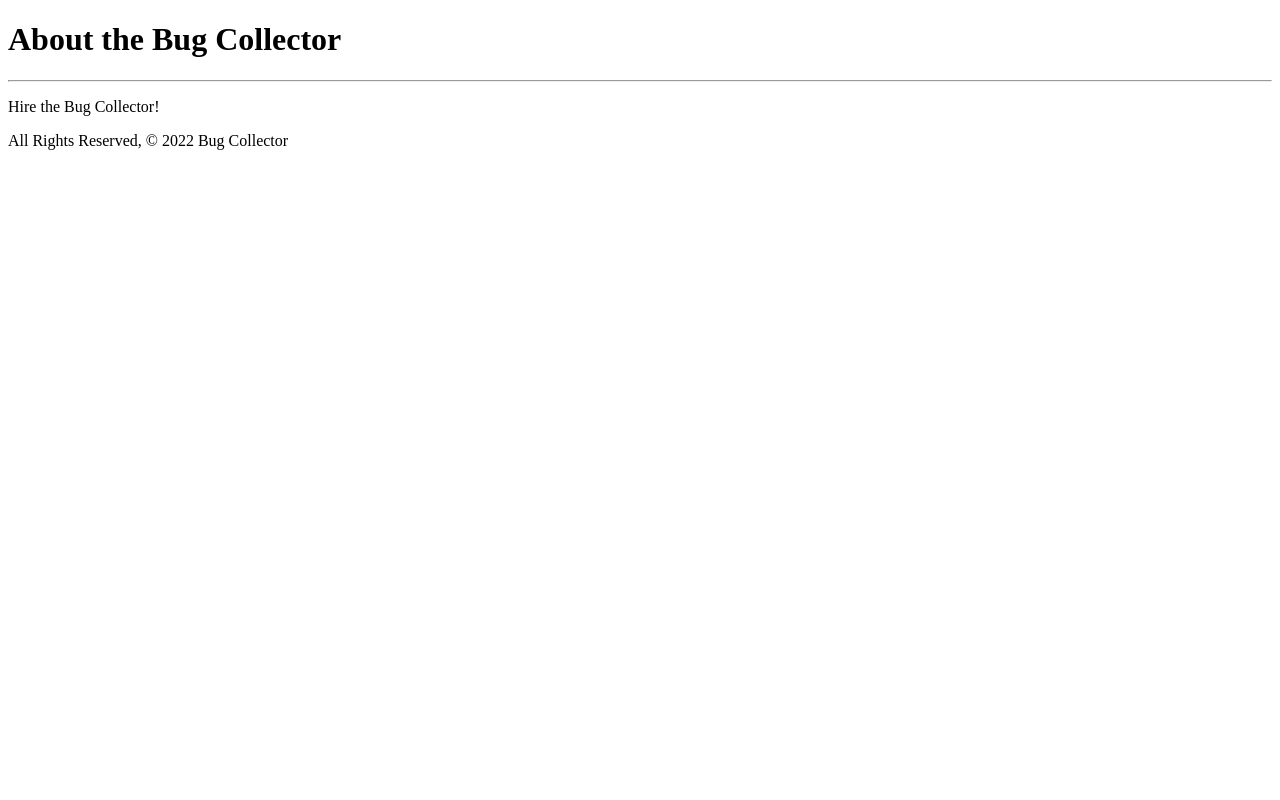
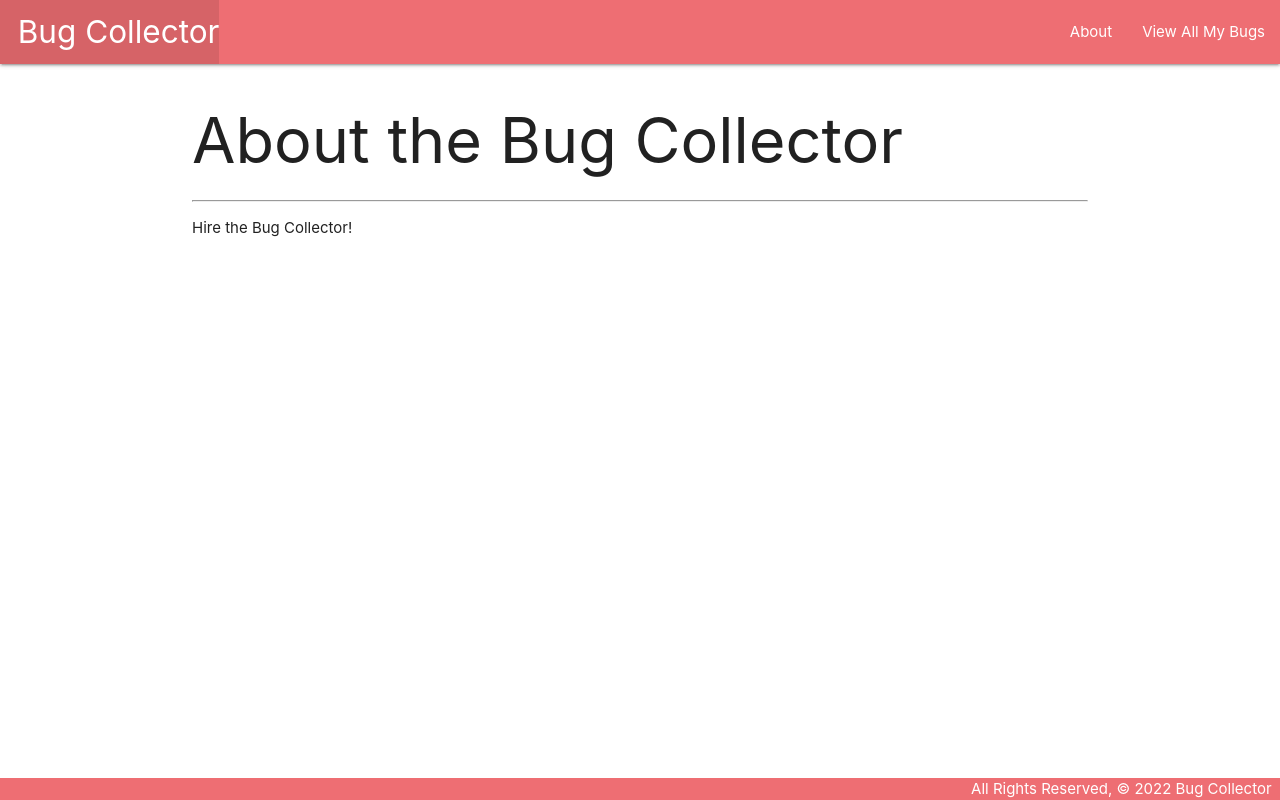
Before and after one commit to YaroslavSnigur/Bug-Collector, a Django app: page /about/ in a window 1280 px wide. Run offline with Django 4.2, Linux system fonts and the light colour scheme.

Commit message:
adding templates

```diff
--- /dev/null
+++ b/main_app/static/css/style.css
@@ -0,0 +1,14 @@
+body {
+    display: flex;
+    min-height: 100vh;
+    flex-direction: column;
+}
+
+main {
+    flex: 1 0 auto;
+}
+
+footer.page-footer {
+    padding-top: 0;
+    text-align: right;
+}
--- a/main_app/templates/about.html
+++ b/main_app/templates/about.html
@@ -1,15 +1,8 @@
-<!DOCTYPE html>
-<html lang="en">
-<head>
-  <meta charset="UTF-8">
-  <meta name="viewport" content="width=device-width, initial-scale=1.0">
-  <meta http-equiv="X-UA-Compatible" content="ie=edge">
-  <title>Bug Collector</title>
-</head>
-<body>
-    <h1>About the Bug Collector</h1>
-    <hr />
-    <p>Hire the Bug Collector!</p>
-    <footer>All Rights Reserved, &copy; 2022 Bug Collector</footer>
-</body>
-</html>
+{% extends 'base.html' %}
+{% block content %}
+
+<h1>About the Bug Collector</h1>
+<hr />
+<p>Hire the Bug Collector!</p>
+
+{% endblock %}
--- /dev/null
+++ b/main_app/templates/base.html
@@ -0,0 +1,34 @@
+{% load static %}
+<!DOCTYPE html>
+<html lang="en">
+<head>
+  <meta charset="UTF-8">
+  <meta name="viewport" content="width=device-width, initial-scale=1.0">
+  <meta http-equiv="X-UA-Compatible" content="ie=edge">
+  <title>Bug Collector</title>
+  <link rel="stylesheet" href="https://cdnjs.cloudflare.com/ajax/libs/materialize/1.0.0/css/materialize.min.css">
+  <link rel="stylesheet" type="text/css" href="{% static 'css/style.css' %}">
+</head>
+<body>
+  <header class="navbar-fixed">
+    <nav>
+      <div class="nav-wrapper">
+        <ul>
+          <li><a href="/" class="left brand-logo">&nbsp;&nbsp;Bug Collector</a></li>
+        </ul>
+        <ul class="right">
+          <li><a href="/about">About</a></li>
+          <li><a href="/bugs">View All My Bugs</a></li>
+        </ul>
+      </div>
+    </nav>
+  </header>
+  <main class="container">
+    {% block content %}
+    {% endblock %}
+  </main>
+  <footer class="page-footer">
+    <div class="right">All Rights Reserved, &copy; 2022 Bug Collector &nbsp;</div>
+  </footer>
+</body>
+</html>
--- a/main_app/urls.py
+++ b/main_app/urls.py
@@ -4,4 +4,5 @@ from . import views
 urlpatterns = [
     path('', views.home, name='home'),
     path('about/', views.about, name='about'),
+    path('bugs/', views.bugs_index, name='index'),
 ]
--- a/main_app/views.py
+++ b/main_app/views.py
@@ -1,9 +1,26 @@
 from django.shortcuts import render
 
 from django.http import HttpResponse
+
+# Add the Cat class & list and view function below the imports
+class Bug:  # Note that parens are optional if not inheriting from another class
+  def __init__(self, name, latin_name, description, lifespan):
+    self.name = name
+    self.latin_name = latin_name
+    self.description = description
+    self.lifespan = lifespan
+
+bugs = [
+  Bug('Honey Bee', 'Apis mellifera', 'Bees are winged insects closely related to wasps and ants.', '30-60 days'),
+  Bug('Ant', 'Formicidae', 'Ants form colonies that range in size', '4 years'),
+  Bug('Mosquito', 'Culicidae', 'The word "mosquito" is Spanish and Portuguese for "little fly"', '42-56 days')
+]
 
 def home(request):
     return HttpResponse('<h1>Hello Bugs!</h1>')
 
 def about(request):
     return render(request, 'about.html')
+
+def bugs_index(request):
+  return render(request, 'bugs/index.html', { 'bugs': bugs })
```
Also changed, not shown: main_app/templates/bugs/index.html (added, +17 -0 lines).
